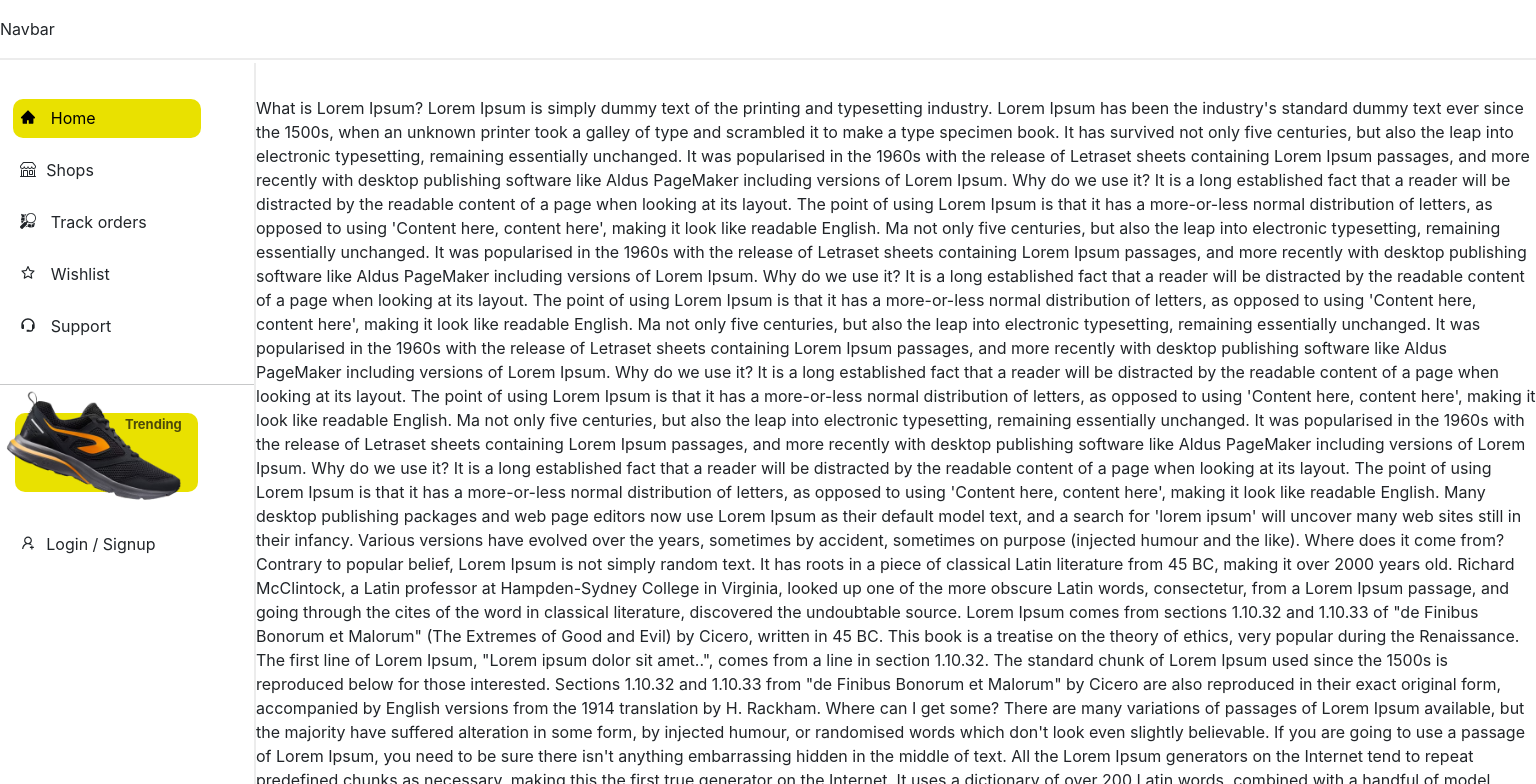
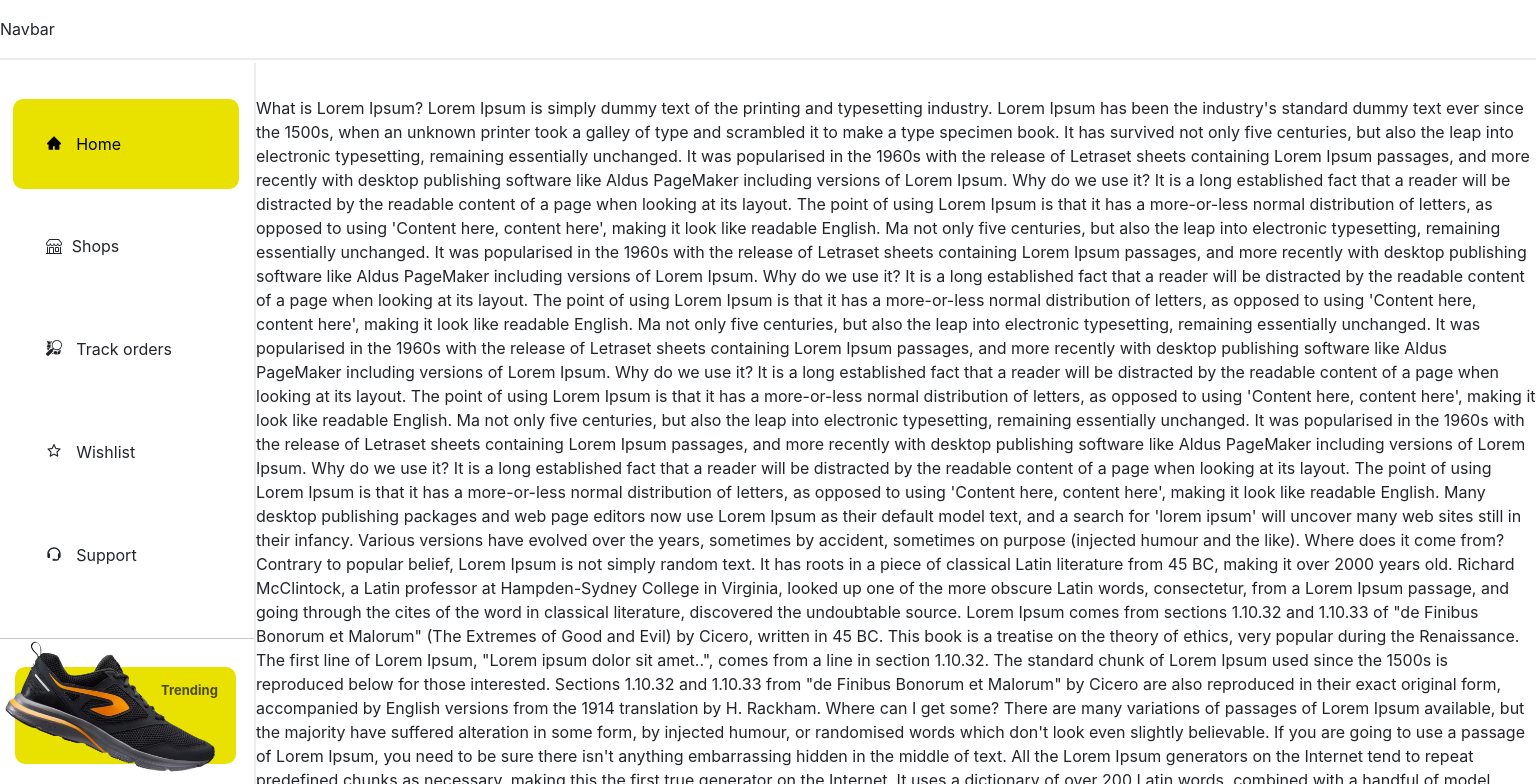
Before and after one commit to vardhanreddy27/sAir, a React (Create React App) app in the folder sair/: page / in a window 1536 px wide. Shown: the top 784 px of the page. Built offline with nearby package versions, Linux system fonts and the light colour scheme.

Commit message:
Dev (#28)
* final css fix (#23)

* Vardhan (#25)

* final css fix

* signup login fix

* Vardhan (#27)

* final css fix

* signup login fix

* Dev (#26)

* final css fix (#23)

* Vardhan (#25)

* final css fix

* signup login fix

* final css fix

```diff
--- a/sair/src/App.css
+++ b/sair/src/App.css
@@ -32,6 +32,23 @@ background-color: aqua;
     border-right: 2px solid rgba(0, 0, 0, 0.075);
     position: relative!important;
     height: 91vh;
+}
+@media only screen and (min-width: 1400px) {
+    .ji{
+        margin-top: 32%!important;
+    }.jii{
+        margin-top: 24%!important;
+    }
+    .su{
+        margin-bottom: 7%!important;
+    margin-right: 58px!important;
+    margin-top: 8%!important;
+    }
+    .sidemenu {
+        margin: 5%;
+        padding: 13%!important;
+        margin-left: 5%!important;
+    }
 }
 @media only screen and (min-width: 1400px) {
     .ji{
@@ -119,8 +136,9 @@ background-color: aqua;
     margin-right: -26px!important;
 }
 .su{
-    margin-bottom: 0px!important;
-    margin-right: 58px!important;
+    margin-bottom: 0px;
+    margin-right: 58px;
+    margin-top: 2%;
 
 }
 .sec{
@@ -169,7 +187,7 @@ hr{
     box-shadow: 0 4px 8px 0 rgba(0, 0, 0, 0.2), 0 6px 20px 0 rgba(0, 0, 0, 0.19);
 }
 .OfferCard {
-    width: 72%;
+    width: 87%;
     height: 157%;
     margin-left: 6%;
     background: rgb(233 225 0);
@@ -184,8 +202,8 @@ hr{
 
     }
     .trending{
-        margin-top: -74%;
-        margin-left: 60%;
+        margin-top: -69%;
+    margin-left: 66%;
         font-size: small;
         font-weight: 700;
         color: #0c0c0cb5;
@@ -267,13 +285,15 @@ hr{
   }
   .sidemenu{
     margin: 5%;
-    padding: 3%!important;
+    padding: 3%;
     margin-left: 5%!important;
 
   }
 
   .btn{
     width: 74%!important;
+  }  .btn3{
+    width: 89%!important;
   }
   .sign{
     margin-top: 29%!important;
--- a/sair/src/pages/Home.tsx
+++ b/sair/src/pages/Home.tsx
@@ -111,8 +111,8 @@ function Test() {
                 type="button"
                 className={
                   isActive
-                    ? "btn btn-primary sidemenu myt"
-                    : "btn sidemenu myt"
+                    ? "btn3 btn btn-primary sidemenu myt"
+                    : "btn3 btn sidemenu myt"
                 }
                 onClick={handleClick}
               >
@@ -124,8 +124,8 @@ function Test() {
                 type="button"
                 className={
                   isThree
-                    ? "btn btn-primary sidemenu"
-                    : "btn sidemenu"
+                    ? "btn3 btn btn-primary sidemenu"
+                    : "btn3 btn sidemenu"
                 }
                 onClick={handleClick2}
               >
@@ -136,8 +136,8 @@ function Test() {
                 type="button"
                 className={
                   isFour
-                    ? "btn btn-primary sidemenu"
-                    : "btn sidemenu"
+                    ? "btn3 btn btn-primary sidemenu"
+                    : "btn3 btn sidemenu"
                 }
                 onClick={handleClick3}
               >
@@ -147,8 +147,8 @@ function Test() {
                 type="button"
                 className={
                   isFive
-                    ? "btn btn-primary sidemenu"
-                    : "btn sidemenu"
+                    ? "btn3 btn btn-primary sidemenu"
+                    : "btn3 btn sidemenu"
                 }
                 onClick={handleClick4}
               >
@@ -158,8 +158,8 @@ function Test() {
                 type="button"
                 className={
                   isSix
-                    ? "btn btn-primary sidemenu"
-                    : "btn sidemenu"
+                    ? "btn3 btn btn-primary sidemenu"
+                    : "btn3 btn sidemenu"
                 }
                 onClick={handleClick5}
               >
@@ -174,8 +174,8 @@ function Test() {
                 type="button"
                 className={
                   isEight
-                    ? "btn btn-primary sign sidemenu"
-                    : "btn sidemenu sign"
+                    ? "btn3 btn btn-primary sign sidemenu"
+                    : "btn3 btn sidemenu sign"
                 }
                 onClick={handleClick7}
               >
```
